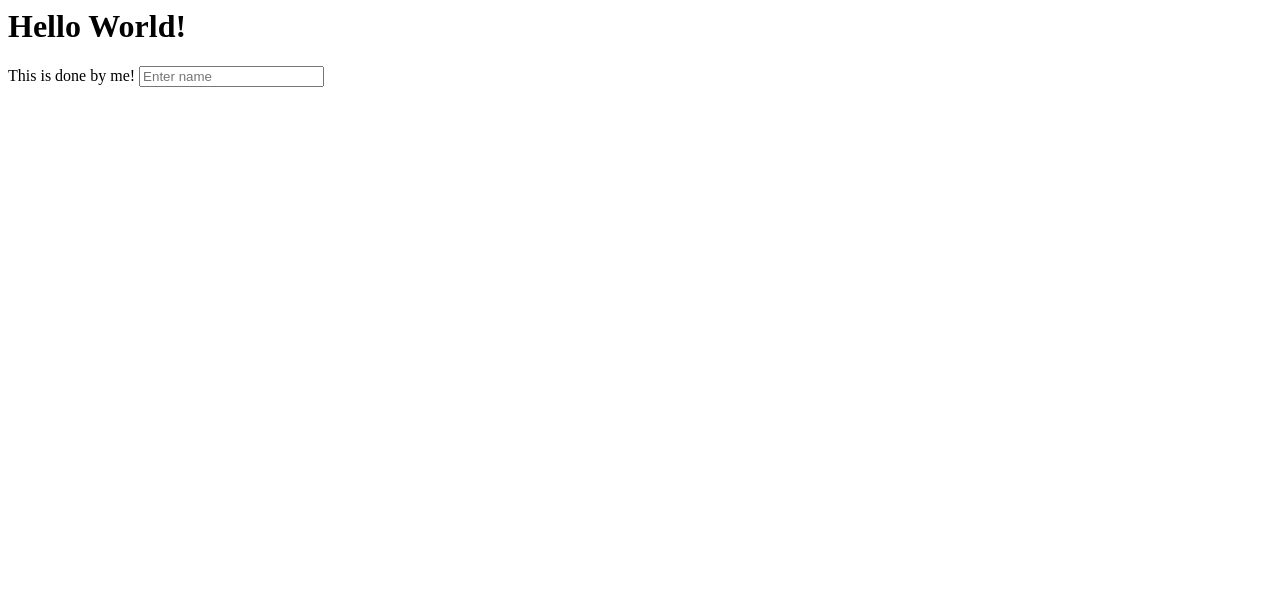
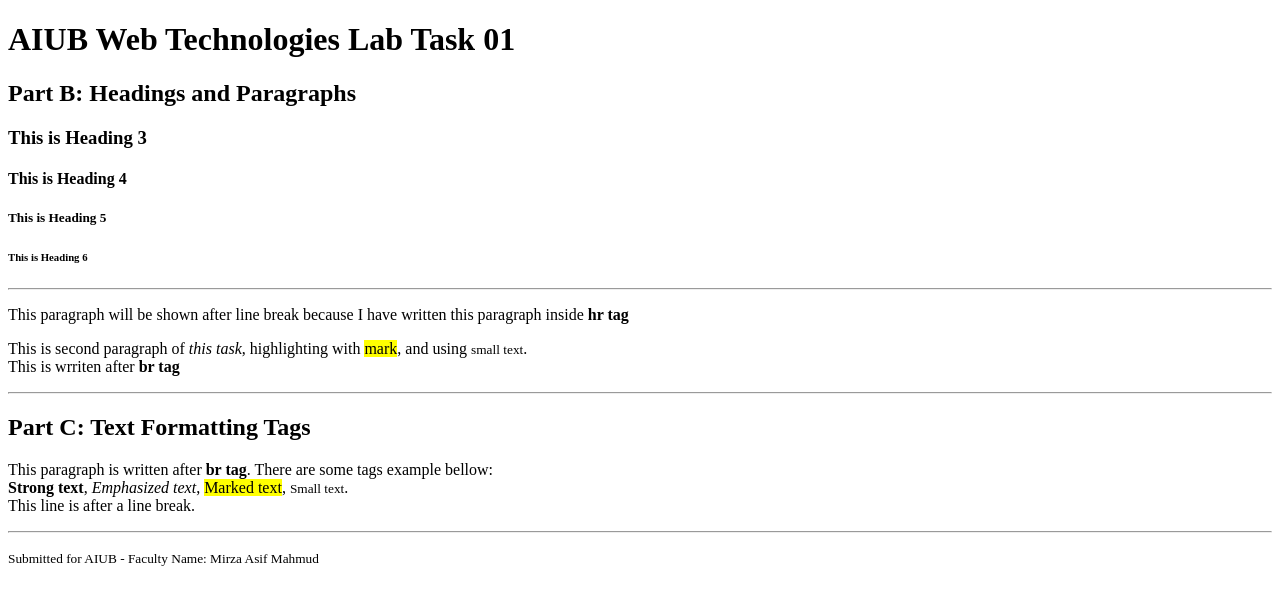
Before and after one commit to Swadhin-genZ/webTech_Task, a plain HTML site: page Lt-1.html in a window 1280 px wide. Drawn offline with Linux system fonts and the light colour scheme.

Commit message:
Lab Task-1

```diff
--- a/Lt-1.html
+++ b/Lt-1.html
@@ -1,14 +1,60 @@
-<!DOCTYPE html5>
+<!DOCTYPE html>
 <html lang="en">
 <head>
+    <!-- Page Title -->
+    <title>Lab Task 01 - Basic HTML Structure</title>
+    <!-- Meta Information -->
     <meta charset="UTF-8">
-    <meta name="description">
-    <title>My first website</title>
+    <meta name="description" content="AIUB Web Technologies Lab Task 01: Basic HTML Structure and Text Formatting">
 </head>
+
 <body>
-    <h1>Hello World!</h1>
-    <p1>This is done by me!</p1>
-    <input type="password" placeholder="Enter name" required>
+
+    <!-- Main Heading Section -->
+    <h1>AIUB Web Technologies Lab Task 01</h1>
+
+    <!-- Other Headings h2-h6 -->
+    <h2>Part B: Headings and Paragraphs</h2>
+    <h3>This is Heading 3</h3>
+    <h4>This is Heading 4</h4>
+    <h5>This is Heading 5</h5>
+    <h6>This is Heading 6</h6>
+
+    <hr>
+
+    <!-- Paragraph Section -->
+    <p>
+        This paragraph will be shown after line break because I have written this paragraph inside <strong> hr tag </strong>
+
+    </p>
+
+    <p>
+        This is second paragraph of <em>this task</em>, highlighting with <mark>mark</mark>,
+        and using <small>small text</small>. <br>
+        This is wrriten after <strong>br tag</strong>
+    </p>
+
+    <hr>
+
+    <!-- Text Formatting Section -->
+    <h2>Part C: Text Formatting Tags</h2>
+
+    <p>
+        This paragraph is written after <strong> br tag</strong>. There are some tags example bellow: <br>
+        <strong>Strong text</strong>,
+        <em>Emphasized text</em>,
+        <mark>Marked text</mark>,
+        <small>Small text</small>.
+        <br>
+        This line is after a line break.
+    </p>
+
+    <hr>
+
+    <!-- Footer Section -->
+    <p>
+        <small>Submitted for AIUB - Faculty Name: Mirza Asif Mahmud</small>
+    </p>
 
 </body>
 </html>
```
